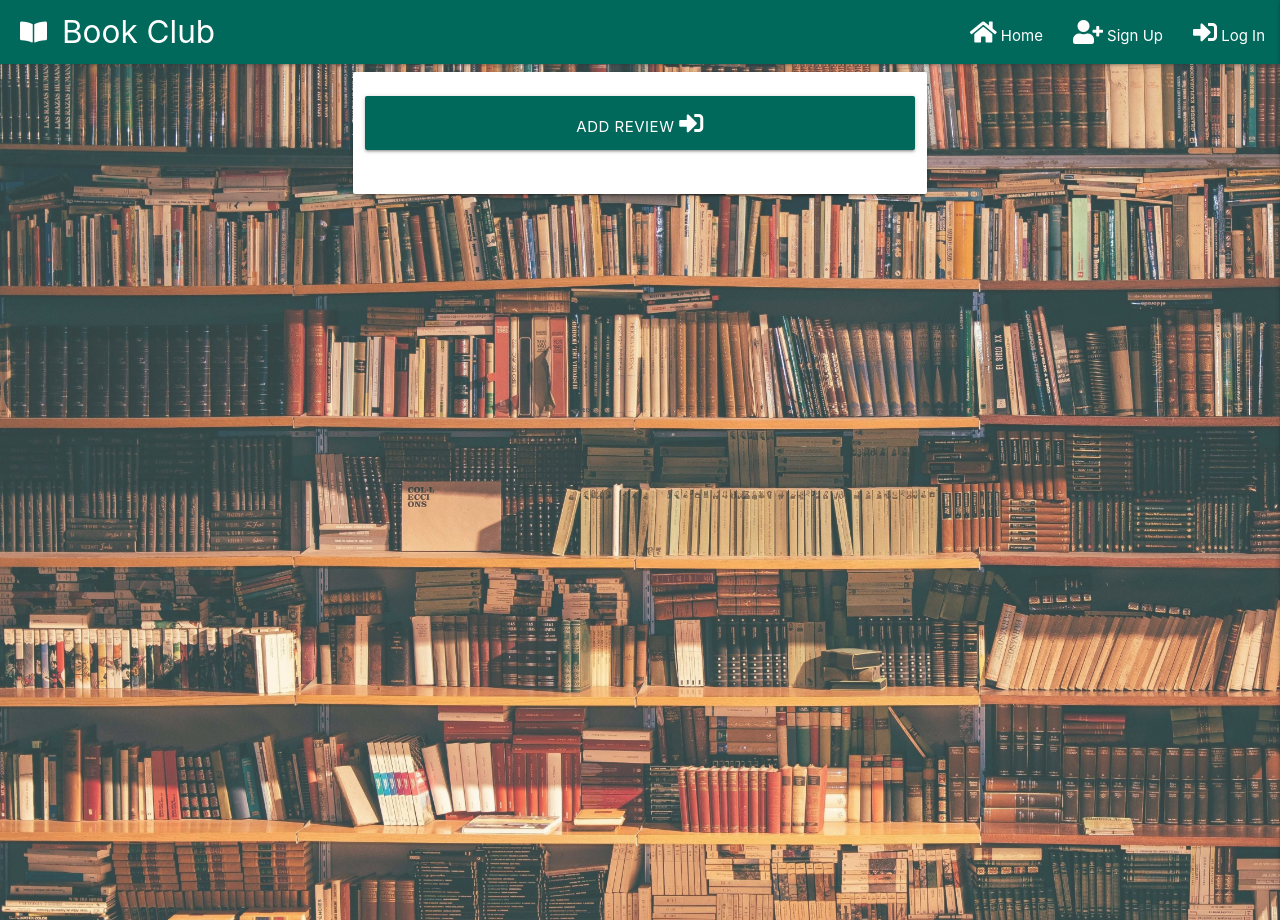
After one commit to RobKnowles248/book-club, a Flask app: page /add_review in a window 1280 px wide. The commit adds this page. Run offline with Flask 2, Linux system fonts and the light colour scheme; data that the repository does not hold is empty; some libraries are stand-ins or nearby versions.

Commit message:
Add add_review template

```diff
--- a/app.py
+++ b/app.py
@@ -114,6 +114,12 @@ def profile(username):
     return redirect(url_for("login"))
 
 
+@app.route("/add_review", methods=["GET", "POST"])
+def add_review():
+    books = mongo.db.books.find().sort("book_name", 1)
+    return render_template("add_review.html", books=books)
+
+
 if __name__ == "__main__":
     app.run(host=os.environ.get("IP"),
             port=int(os.environ.get("PORT")),
--- /dev/null
+++ b/templates/add_review.html
@@ -0,0 +1,15 @@
+{% extends "base.html" %}
+{% block content %}
+    <div class="row">
+        <form class="col s12 m8 offset-m2" method="POST" action="{{ url_for('add_review') }}">
+            <div class="card-panel">
+                <!-- Submit Button -->
+                <div class="row">
+                    <button type="submit" class="col s12 btn-large teal darken-3">
+                        Add Review <i class="fas fa-sign-in-alt"></i>
+                    </button>
+                </div>
+            </div>
+        </form>
+    </div>
+{% endblock %}
--- a/templates/base.html
+++ b/templates/base.html
@@ -24,7 +24,7 @@
                     <li><a href="{{ url_for('index') }}"><i class="fas fa-home"></i> Home</a></li>
                     {% if session.user %}
                         <li><a href="{{ url_for('profile', username=session['user']) }}"><i class="fas fa-user"></i> Profile</a></li>
-                        <li><a href="#"><i class="fas fa-user"></i> Add Review</a></li>
+                        <li><a href="{{ url_for('add_review') }}"><i class="fas fa-user"></i> Add Review</a></li>
                         <li><a href="{{ url_for('logout') }}"><i class="fas fa-user"></i> Log Out</a></li>
                     {% else %}
                         <li><a href="{{ url_for('signup') }}"><i class="fas fa-user-plus"></i> Sign Up</a></li>
```
